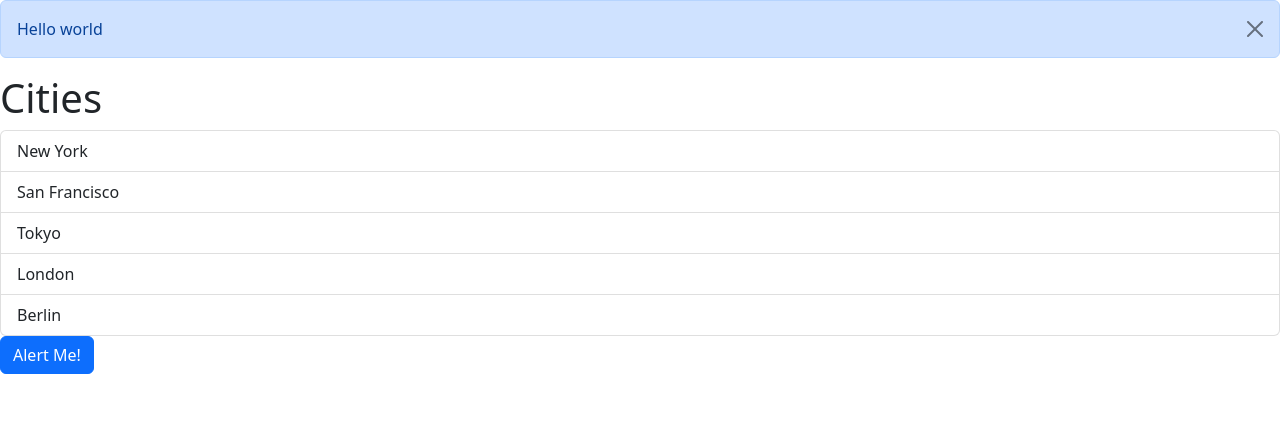
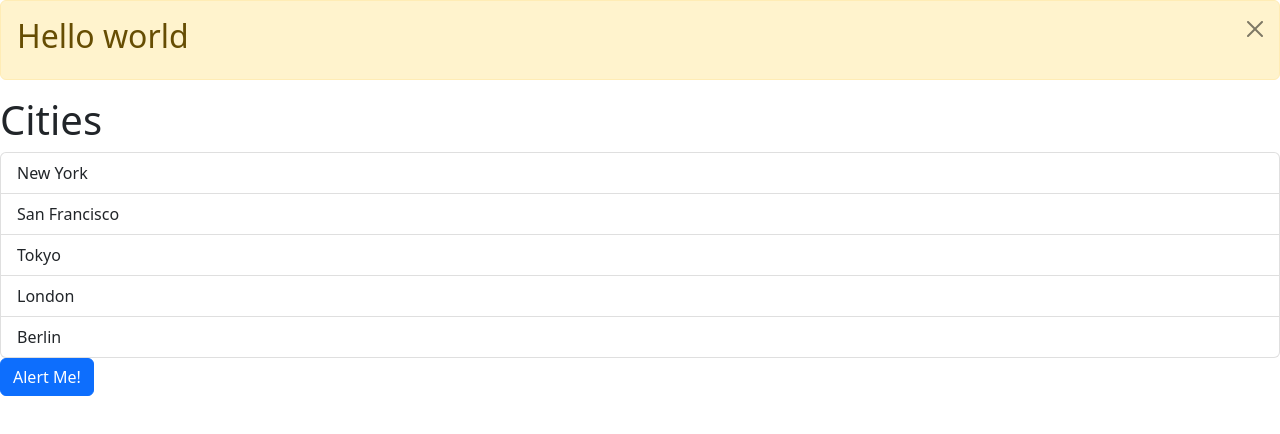
Before and after one commit to MusaAbdillah/react-with-mosh, a React (Vite) app: page / in a window 1280 px wide. Both pictures are taken after a click on the button "Alert Me!". Shown: the top 434 px of the page. Built offline with nearby package versions, Linux system fonts and the light colour scheme.

Commit message:
alert dismisable work

```diff
--- a/src/App.tsx
+++ b/src/App.tsx
@@ -13,14 +13,16 @@ function App() {
   const [alertEnabled, setAlertEnabled] = useState(false);
 
   const handleButtonClick = (alertEnabled: boolean) => {
-    console.log("------ alertEnabled ------");
-    console.log(alertEnabled);
-    alertEnabled ? setAlertEnabled(false) : setAlertEnabled(true);
+    setAlertEnabled(alertEnabled);
   };
 
   return (
     <div>
-      {alertEnabled && <Alert>Hello world</Alert>}
+      {alertEnabled && (
+        <Alert onClick={handleButtonClick}>
+          <h2>Hello world</h2>
+        </Alert>
+      )}
 
       <ListGroup
         items={items}
--- a/src/components/Alert.tsx
+++ b/src/components/Alert.tsx
@@ -2,13 +2,14 @@ import React, { ReactNode } from "react";
 
 interface Props {
   children: ReactNode;
+  onClick: (alertEnabled: boolean) => void;
 }
 
-function Alert({ children }: Props) {
+function Alert({ children, onClick }: Props) {
   return (
     <div>
       <div
-        className="alert alert-primary alert-dismissible fade show"
+        className="alert alert-warning alert-dismissible fade show"
         role="alert"
       >
         {children}
@@ -17,6 +18,7 @@ function Alert({ children }: Props) {
           className="btn-close"
           data-bs-dismiss="alert"
           aria-label="Close"
+          onClick={() => onClick(false)}
         ></button>
       </div>
     </div>
--- a/src/components/Button.tsx
+++ b/src/components/Button.tsx
@@ -4,11 +4,13 @@ interface Props {
   children: string;
   color?: "primary" | "secondary" | "danger" | "warning" | "info";
   onClick: (alertEnabled: boolean) => void;
+  //   current state
   alert: boolean;
 }
 
 // props with default values
 const Button = ({ children, color = "primary", onClick, alert }: Props) => {
+  //   for flip button
   const getAlert = () => {
     return alert ? true : false;
   };
@@ -17,7 +19,7 @@ const Button = ({ children, color = "primary", onClick, alert }: Props) => {
     <button
       type="button"
       className={"btn btn-" + color}
-      onClick={() => onClick(getAlert())}
+      onClick={() => onClick(true)}
     >
       {children}
     </button>
```
